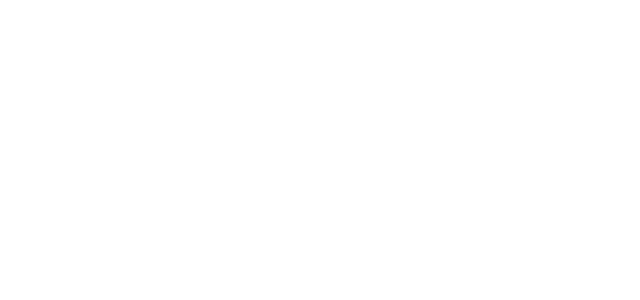
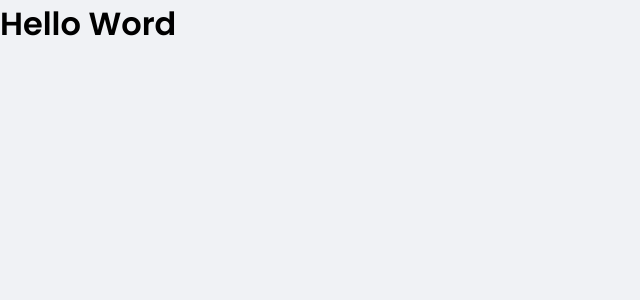
Before and after one commit to joaohenrik03/react-money, a React (Vite) app: page / in a window 1280 px wide. Shown: the top 300 px of the page, without its empty margins (0-640 px from the left). Built offline with nearby package versions, Linux system fonts and the light colour scheme.

Commit message:
Global styling done

```diff
--- a/src/App.tsx
+++ b/src/App.tsx
@@ -1,6 +1,12 @@
+import { GlobalStyle } from "./styles/global"
+
 export function App() {
   return (
     <div className="App">
+      <h1>
+        Hello Word
+      </h1>
+      <GlobalStyle />
     </div>
   )
 }
--- /dev/null
+++ b/src/styles/global.ts
@@ -0,0 +1,54 @@
+import { createGlobalStyle } from "styled-components";
+
+export const GlobalStyle = createGlobalStyle`
+    :root {
+        --background: #f0f2f5;
+        --shape: #FFFFFF;
+        --primary: #5429CC;
+
+        --red: #E62E4D;
+        --green: #33CC95;
+
+        --texts: #969CB3;
+        --titles: #363F5F;
+    }
+
+    * {
+        margin: 0;
+        padding: 0;
+        box-sizing: border-box
+    }
+
+    html {
+        @media (max-width: 1088px) {
+            font-size: 93.5%
+        }
+
+        @media (max-width: 720px) {
+            font-size: 87.5%
+        }
+    }
+
+    body {
+        background-color: var(--background);
+        -webkit-font-smoothing: antialiased;
+    }
+
+    body, input, textarea, button {
+        font-family: 'Poppins', sans-serif;
+        font-weight: 400;
+    }
+
+    h1, h2, h3, h4, h5, h6, strong {
+        font-weight: 600;
+    }
+
+    button {
+        cursor: pointer;
+    }
+
+    [disabled] {
+        opacity: 0.6;
+        cursor: not-allowed;
+    }
+`
```
